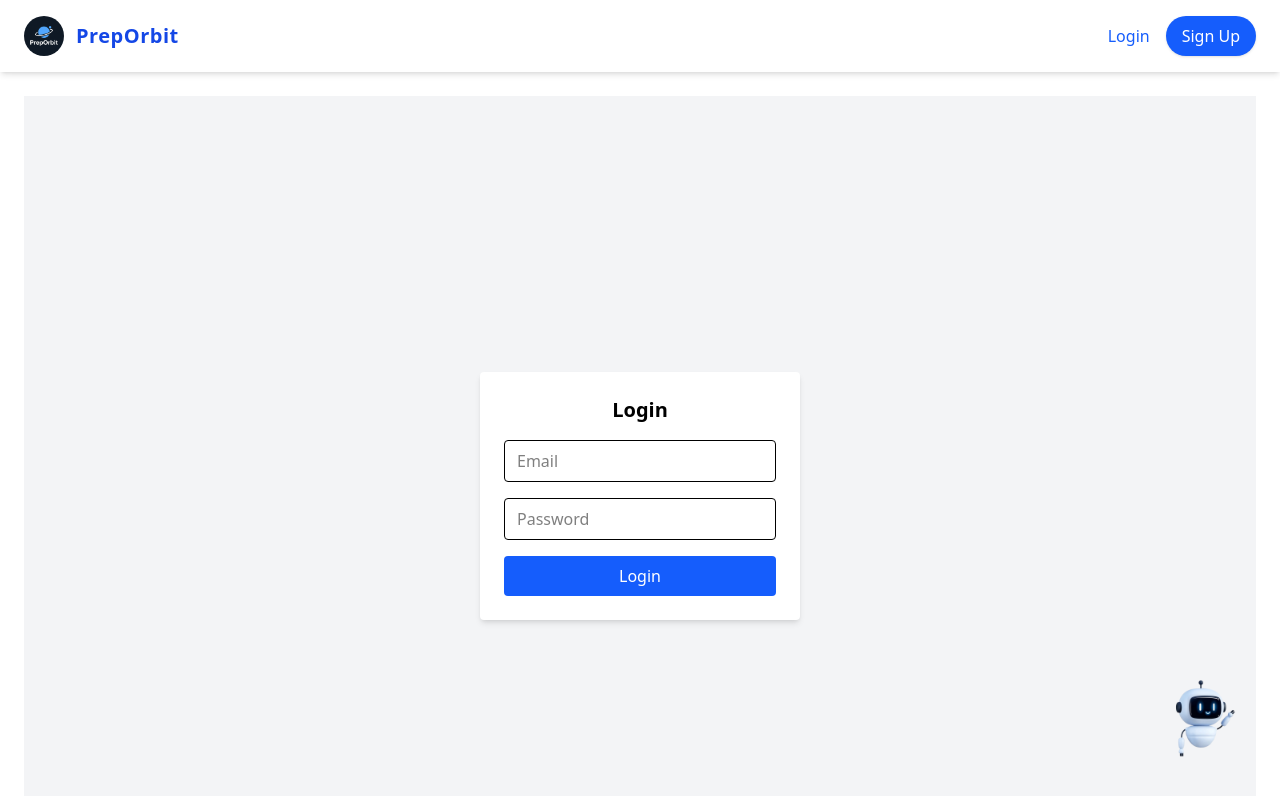
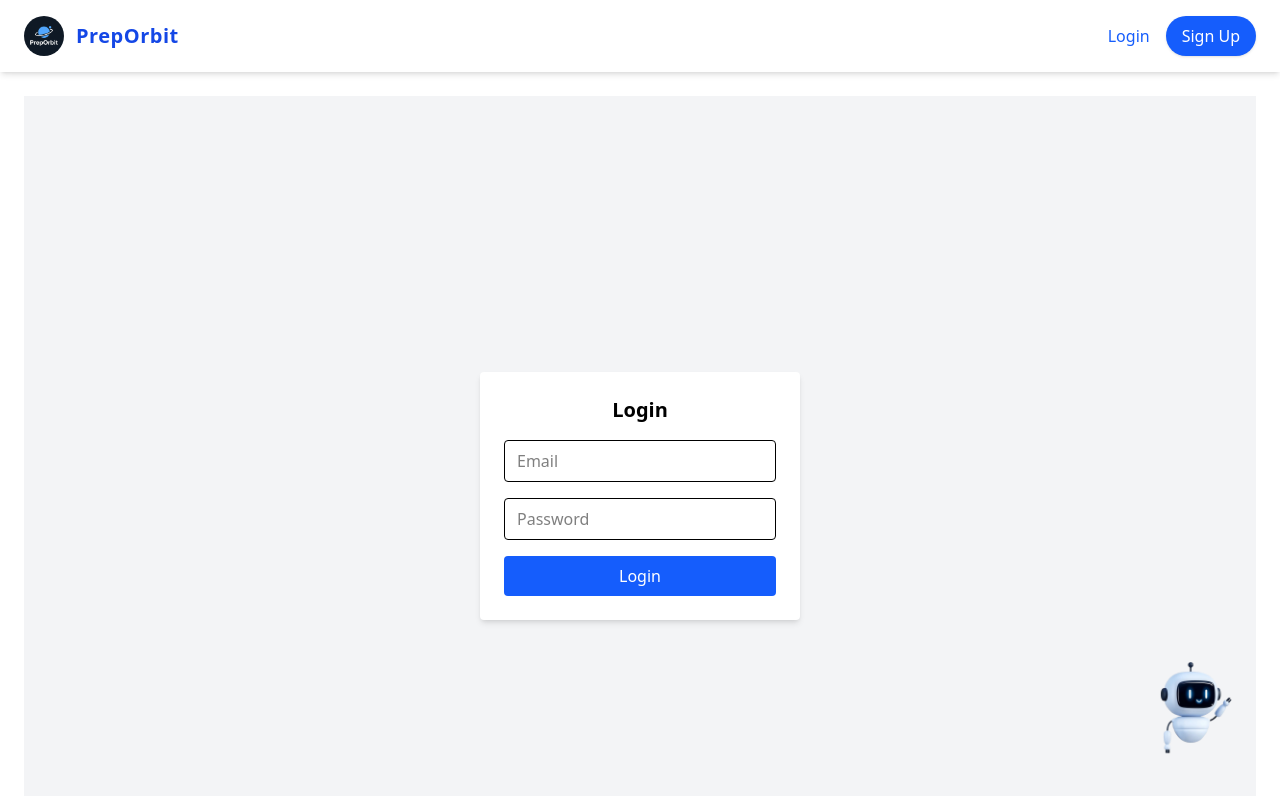
Before and after one commit to ManojDekhane/PrepOrbit, a React (Vite) app in the folder frontend/: page /login in a window 1280 px wide. Shown: the top 796 px of the page. Built offline with nearby package versions, Linux system fonts and the light colour scheme; no server answers.

Commit message:
UI changes

```diff
--- a/frontend/src/components/chatbot.jsx
+++ b/frontend/src/components/chatbot.jsx
@@ -17,7 +17,7 @@ export default function FloatingChatButton() {
       <img
         src={robot}
         alt="Chatbot"
-        className="w-25 h-25 animate-bounce "
+        className="w-30 h-30 animate-bounce "
       />
     </Link>
   );
```
